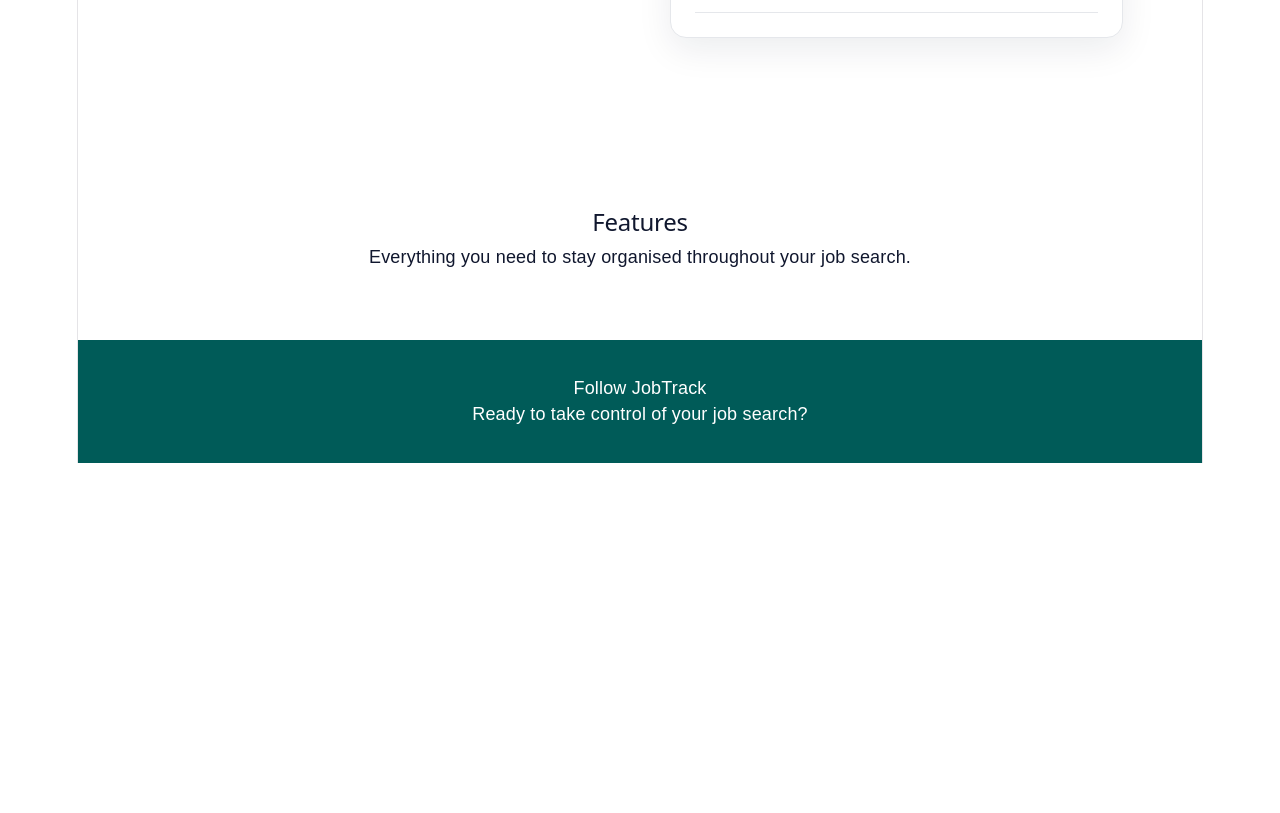
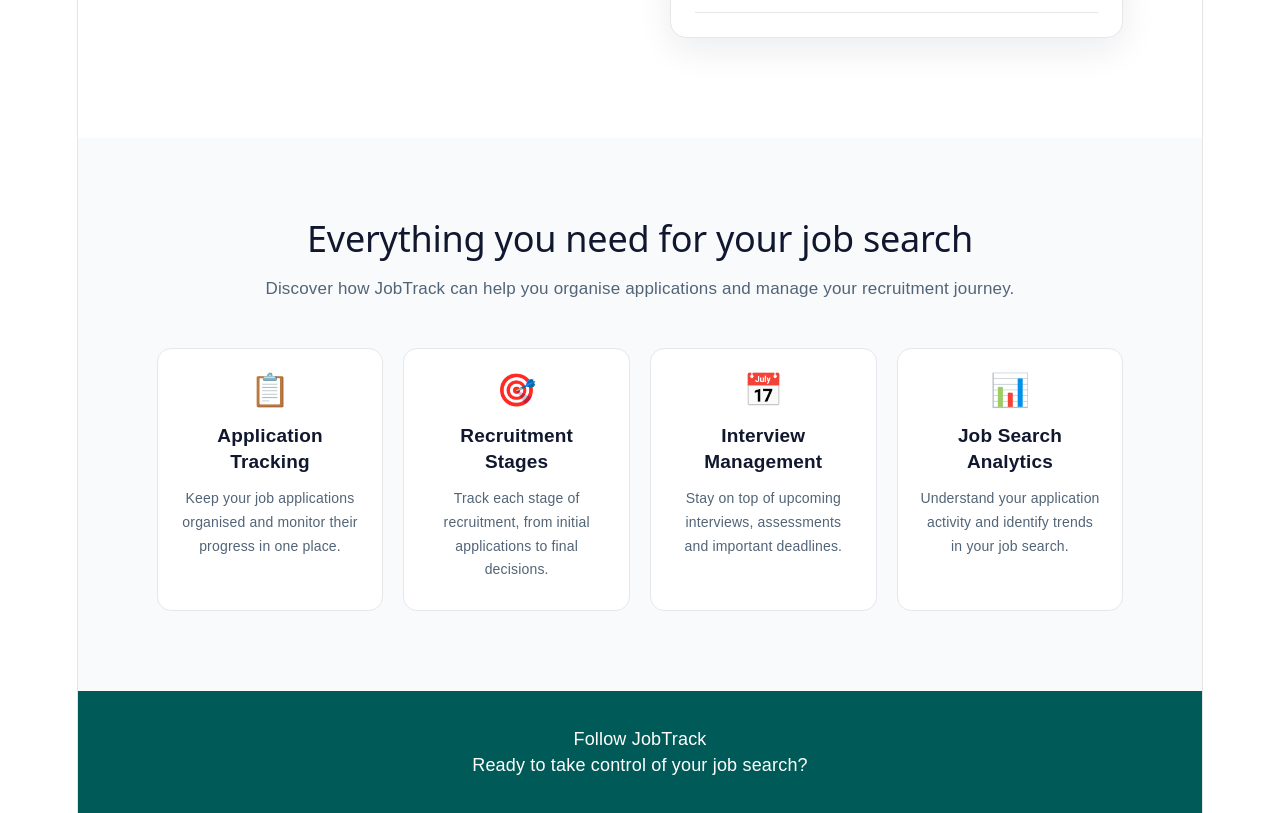
Before and after one commit to BTimms/JobtrackApp, a React (Vite) app: page / in a window 1280 px wide. Shown: the part 600-1413 px from the top of the page. Before the commit the page ends 1063 px from the top, so only its background shows below. Built offline with nearby package versions, Linux system fonts and the light colour scheme.

Commit message:
feat: add homepage feature cards

```diff
--- a/src/App.css
+++ b/src/App.css
@@ -215,3 +215,80 @@
     min-height: 250px;
   }
 }
+
+
+
+/* Homepage features section */
+
+.homepage .features-section {
+  padding: 80px 7%;
+  background-color: #f8fafc;
+}
+
+.homepage .features-heading {
+  text-align: center;
+  margin-bottom: 45px;
+}
+
+.homepage .features-heading h2 {
+  font-size: 36px;
+  margin-bottom: 15px;
+}
+
+.homepage .features-heading p {
+  font-size: 17px;
+  color: #526477;
+  line-height: 1.6;
+}
+
+.homepage .features-grid {
+  display: grid;
+  grid-template-columns: repeat(4, minmax(0, 1fr));
+  gap: 20px;
+}
+
+.homepage .feature-card {
+  background: white;
+  border: 1px solid #e5e7eb;
+  border-radius: 14px;
+  padding: 28px 22px;
+  transition: transform 0.2s ease,
+              box-shadow 0.2s ease;
+}
+
+.homepage .feature-card:hover {
+  transform: translateY(-5px);
+  box-shadow: 0 10px 25px rgba(16, 23, 46, 0.08);
+}
+
+.homepage .feature-icon {
+  font-size: 32px;
+  margin-bottom: 20px;
+}
+
+.homepage .feature-card h3 {
+  font-size: 19px;
+  margin-bottom: 12px;
+}
+
+.homepage .feature-card p {
+  font-size: 14px;
+  line-height: 1.7;
+  color: #526477;
+}
+
+@media (max-width: 1000px) {
+  .homepage .features-grid {
+    grid-template-columns: repeat(2, minmax(0, 1fr));
+  }
+}
+
+@media (max-width: 600px) {
+  .homepage .features-grid {
+    grid-template-columns: 1fr;
+  }
+
+  .homepage .features-heading h2 {
+    font-size: 28px;
+  }
+}
--- a/src/App.tsx
+++ b/src/App.tsx
@@ -86,13 +86,55 @@ function App() {
 
         </section>
 
-        <section id="features">
-          <h2>Features</h2>
-          <p>
-            Everything you need to stay organised
-            throughout your job search.
-          </p>
-        </section>
+
+<section id="features" className="features-section">
+  <div className="features-heading">
+    <h2>Everything you need for your job search</h2>
+    <p>
+      Discover how JobTrack can help you organise
+      applications and manage your recruitment journey.
+    </p>
+  </div>
+
+  <div className="features-grid">
+    <article className="feature-card">
+      <div className="feature-icon">📋</div>
+      <h3>Application Tracking</h3>
+      <p>
+        Keep your job applications organised
+        and monitor their progress in one place.
+      </p>
+    </article>
+
+    <article className="feature-card">
+      <div className="feature-icon">🎯</div>
+      <h3>Recruitment Stages</h3>
+      <p>
+        Track each stage of recruitment, from
+        initial applications to final decisions.
+      </p>
+    </article>
+
+    <article className="feature-card">
+      <div className="feature-icon">📅</div>
+      <h3>Interview Management</h3>
+      <p>
+        Stay on top of upcoming interviews,
+        assessments and important deadlines.
+      </p>
+    </article>
+
+    <article className="feature-card">
+      <div className="feature-icon">📊</div>
+      <h3>Job Search Analytics</h3>
+      <p>
+        Understand your application activity
+        and identify trends in your job search.
+      </p>
+    </article>
+  </div>
+</section>
+
       </main>
 
       <footer>
```
